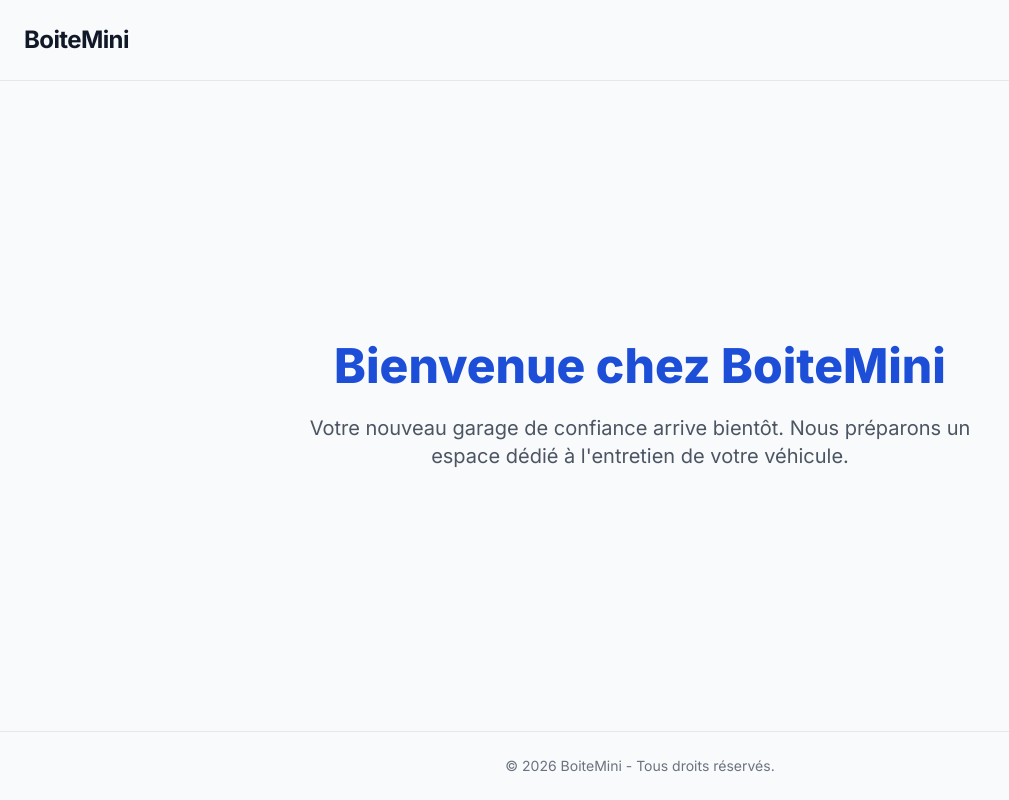
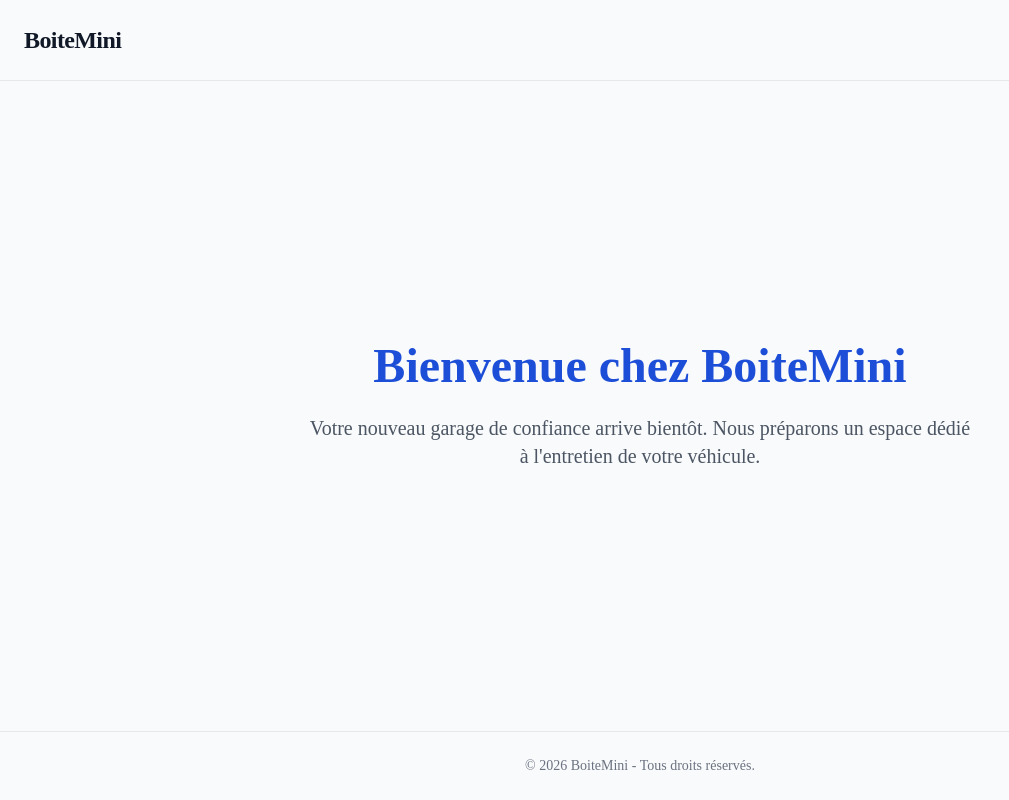
Before and after one commit to splithorde/boitemini-next, a Next.js app: page / in a window 1280 px wide. Shown: the whole page, without its empty margins (0-1009 px from the left). Built offline with nearby package versions, Linux system fonts and the light colour scheme.

Commit message:
AutoSlate: Structure site

```diff
--- a/app/layout.tsx
+++ b/app/layout.tsx
@@ -1,27 +1,15 @@
 import './globals.css';
-import type { Metadata, Viewport } from 'next';
-import { Inter } from 'next/font/google';
-
-const inter = Inter({ subsets: ['latin'], variable: '--font-inter' });
-
-export const viewport: Viewport = {
-  width: 'device-width',
-  initialScale: 1,
-};
+import type { Metadata } from 'next';
 
 export const metadata: Metadata = {
   title: 'BoiteMini | Garage Automobile',
   description: 'Services d\'entretien et réparation automobile.',
-  icons: {
-    icon: '/favicon.ico',
-    apple: '/apple-touch-icon.png',
-  },
 };
 
 export default function RootLayout({ children }: { children: React.ReactNode }) {
   return (
-    <html lang="fr" className={inter.variable}>
-      <body className="min-h-screen bg-gray-50 font-sans">{children}</body>
+    <html lang="fr">
+      <body className="min-h-screen">{children}</body>
     </html>
   );
 }
```
